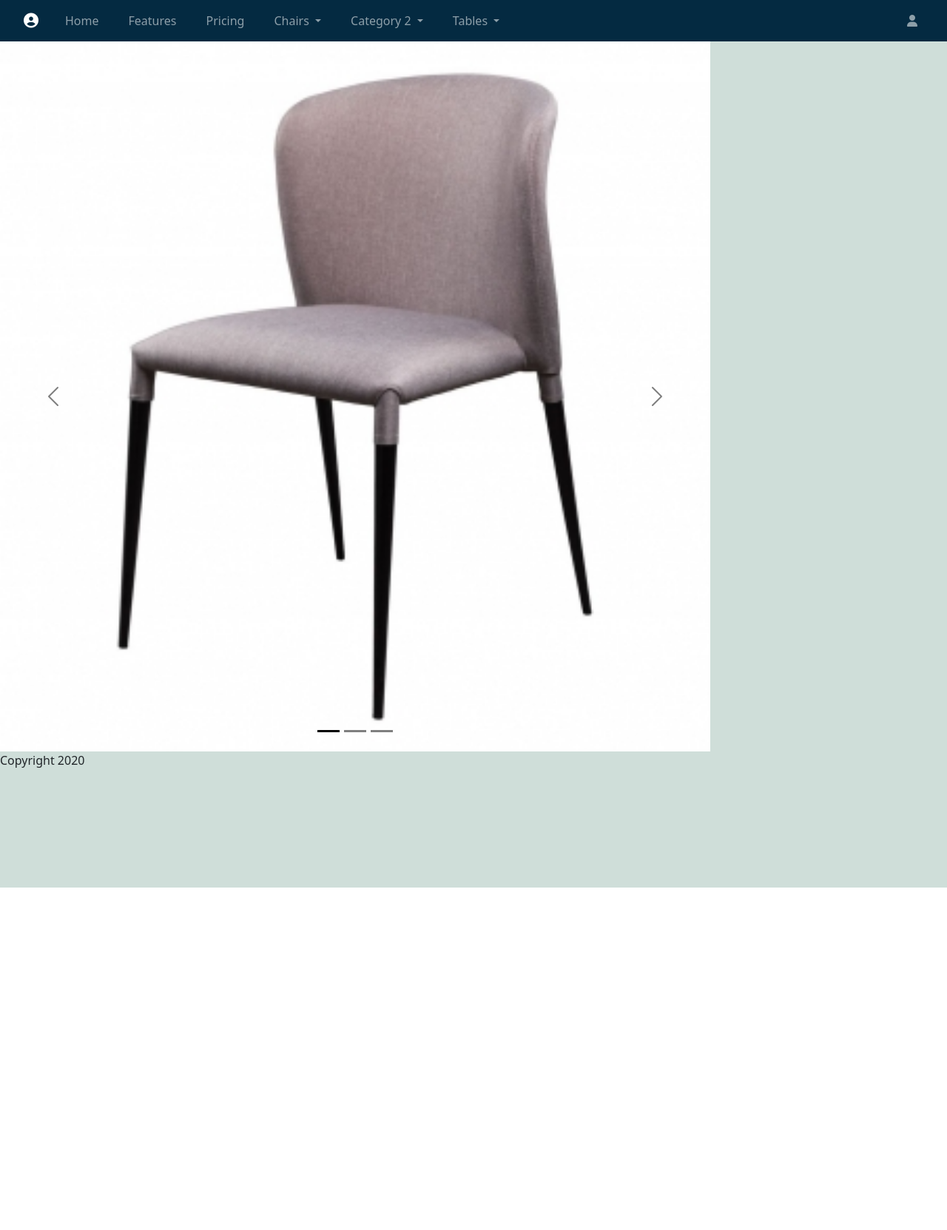
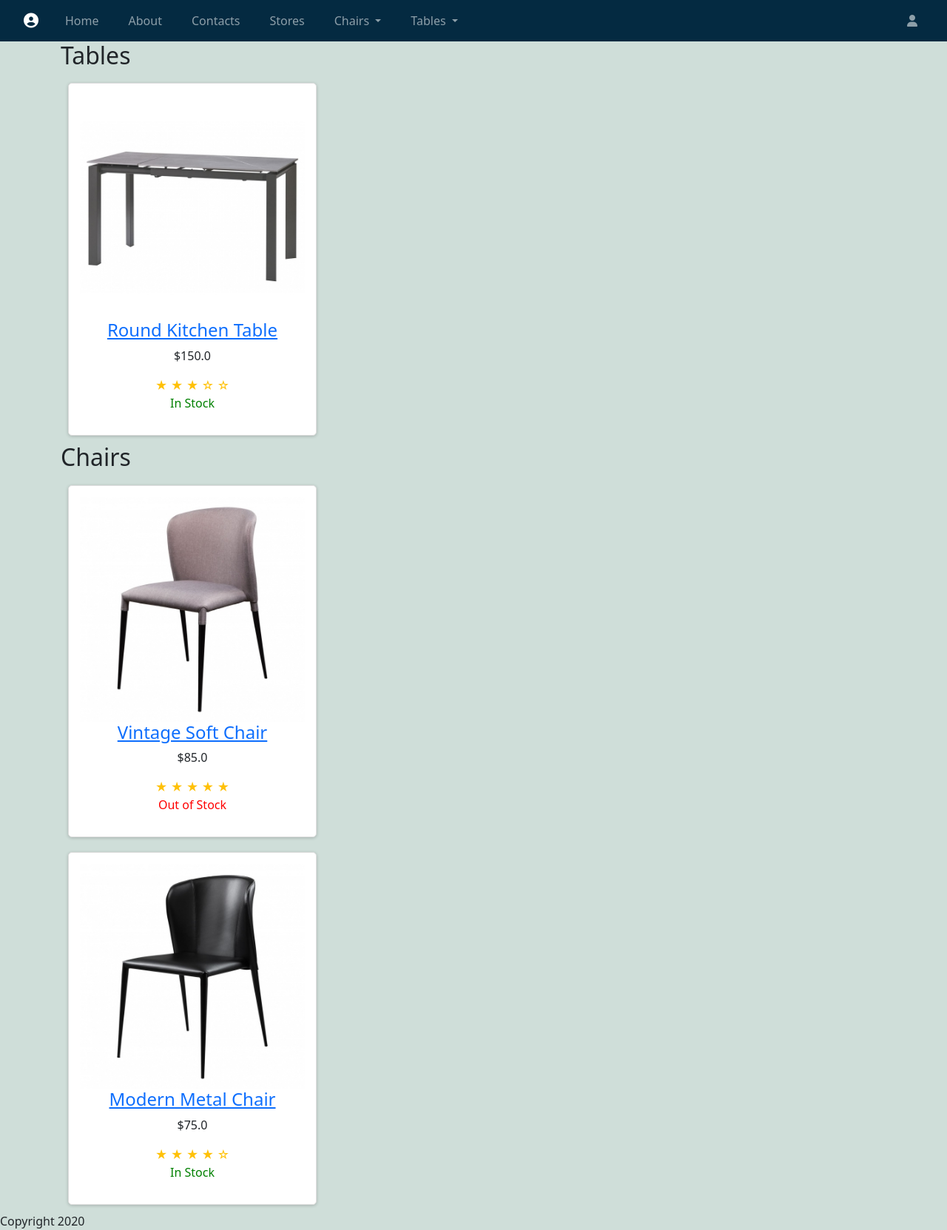
Before and after one commit to endynator/Furniture_Store, a Flask app: page / in a window 1280 px wide. Shown: the whole page at 74% size. Before the commit the page ends 1200 px from the top, so only its background shows below. Run offline with Flask 3, Linux system fonts and the light colour scheme; some libraries are stand-ins or nearby versions.

Commit message:
Task: Final Commit

```diff
--- a/app.py
+++ b/app.py
@@ -1,24 +1,45 @@
 from flask import Flask, send_file, render_template, redirect, url_for
+import os
+import json
 
 app = Flask(__name__)
 
+def load_json_data(base_dir):
+    data = {}
+    for category_dir in os.listdir(base_dir):
+        category, sub_category = category_dir.split('_')
+        category_data = data.setdefault(category, {}).setdefault(sub_category, {'items': []})
+
+        category_path = os.path.join(base_dir, category_dir)
+        for file_name in os.listdir(category_path):
+            if file_name.endswith('.json'):
+                file_path = os.path.join(category_path, file_name)
+                with open(file_path, 'r') as f:
+                    product_data = json.load(f)
+                    category_data['items'].append(product_data)
+
+    return data
+
 @app.route('/')
 def home():
-    return render_template('index.html', title='Main Page', dropdown_items=dropdown_items)
+    return render_template('index.html', title='Main Page',
+                           dropdown_items=dropdown_items,
+                           Items=Items,
+                           products_data=products_data)
 
-@app.route('/about')
-def about():
-    return render_template('about.html', title='About', dropdown_items=dropdown_items)
-
-@app.route('/authorise')
-def authorisation():
-    return render_template('authorisation-page.html', title='Enterance', dropdown_items=dropdown_items)
+@app.route('/<string:doc_name>')
+def about(doc_name: str):
+    return render_template('{}.html'.format(doc_name), title=doc_name,
+                           dropdown_items=dropdown_items,
+                           Items=Items)
 
 @app.route('/Item/<string:category>/<int:id>')
 def getItem(category: str, id: int):
     item_name = dropdown_items[category]['items'][id - 1]['name']
     title = f'{item_name}'
-    return render_template('index.html', title=title, dropdown_items=dropdown_items)
+    return render_template('index.html', title=title,
+                           dropdown_items=dropdown_items,
+                           Items=Items)
 
 if __name__ == '__main__':
   dropdown_items = {
@@ -32,13 +53,6 @@ if __name__ == '__main__':
             {'name': 'Kitchen Dining Chairs'}
         ]
     },
-    'Category 2': {
-        'items': [
-            {'name': 'Item 4'},
-            {'name': 'Item 5'},
-            {'name': 'Item 6'}
-        ]
-    },
     'Tables': {
         'items': [
             {'name': 'Kitchen Tables'},
@@ -47,7 +61,12 @@ if __name__ == '__main__':
         ]
     }
 }
-  for category, data in dropdown_items.items():
-    for i, item in enumerate(data['items'], start=1):
-        item['id'] = i
+  Items = {
+           ('Home', 'index'): True,
+           ('About', 'about'): True,
+           ('Contacts', 'contacts'): False,
+           ('Stores', 'stores'): False
+           }
+  base_dir = 'data'
+  products_data = load_json_data(base_dir)
   app.run(debug=True)
--- /dev/null
+++ b/data/Chairs_Metal/1.json
@@ -0,0 +1,7 @@
+{
+  "id": 1,
+  "name": "Modern Metal Chair",
+  "price": 75.00,
+  "rating": 4,
+  "in_stock": true
+}
--- /dev/null
+++ b/data/Chairs_Soft/1.json
@@ -0,0 +1,7 @@
+{
+  "id": 1,
+  "name": "Vintage Soft Chair",
+  "price": 85.00,
+  "rating": 5,
+  "in_stock": false
+}
--- /dev/null
+++ b/data/Tables_Kitchen/1.json
@@ -0,0 +1,7 @@
+{
+  "id": 1,
+  "name": "Round Kitchen Table",
+  "price": 150.00,
+  "rating": 3,
+  "in_stock": true
+}
--- a/static/css/main.css
+++ b/static/css/main.css
@@ -9,8 +9,3 @@
   box-shadow: 0 1px 4px rgba(0, 0, 0, .2);
   border-radius: 3px;
 }
-
-#carousel {
-  width: 75vw;
-
-}
--- a/static/css/navbar.css
+++ b/static/css/navbar.css
@@ -26,6 +26,11 @@
 .navbar-brand {
   margin-left: 1.25rem;
   margin-right: 1.25rem;
+}
+
+.dropdown-item.nav-link {
+  margin-left: auto;
+  margin-right: auto;
 }
 
 .nav-link {
@@ -98,7 +103,5 @@
 .pfp {
   margin-left: auto;
   margin-right: 5rem;
-  height: inherit;
   display: flex;
-
 }
--- a/templates/about.html
+++ b/templates/about.html
@@ -2,7 +2,6 @@
 
 {% block body %}
 <div class="main">
-  <img src="{{ url_for('static', filename='images/1.jpg') }}" alt="1" class="left default">
   <p>
     Lorem ipsum dolor sit, amet consectetur adipisicing elit.
     Obcaecati maiores culpa, neque necessitatibus nulla dicta
--- a/templates/base.html
+++ b/templates/base.html
@@ -1,10 +1,16 @@
+<!--
+  I'm using bootstrap to make my life less misarable
+-->
 <!Doctype html>
 <html lang="en">
   <head>
     <title>{{ title }}</title>
     <meta charset="UTF-8">
+    <meta name="viewport" content="width=device-width, initial-scale=1.0">
     <!--<link rel="stylesheet" type="text/css"
       href="{{ url_for('static', filename='css/main.css') }}">-->
+    <link rel="stylesheet" type="text/css"
+      href="{{ url_for('static', filename='css/main.css') }}">
     <link rel="stylesheet" type="text/css"
       href="{{ url_for('static', filename='css/bg.css') }}">
     <link rel="stylesheet" type="text/css"
@@ -29,15 +35,12 @@
         </button>
         <div class="collapse navbar-collapse" id="navbarNavDropdown">
           <ul class="navbar-nav">
+            {% for it, boolean in Items.items() %}
             <li class="nav-item">
-              <a class="nav-link active" aria-current="page" href="#">Home</a>
+              <a class="nav-link {% if boolean %}active{% endif %}"
+                aria-current="page" href="{{ it[1] }}">{{ it[0] }}</a>
             </li>
-            <li class="nav-item">
-              <a class="nav-link" href="#">Features</a>
-            </li>
-            <li class="nav-item">
-              <a class="nav-link" href="#">Pricing</a>
-            </li>
+            {% endfor %}
             {% for category, data in dropdown_items.items() %}
             <li class="nav-item dropdown">
               <a class="nav-link dropdown-toggle"
@@ -49,7 +52,7 @@
                 {% for item in data['items'] %}
                 <li>
                   <a class="dropdown-item nav-link"
-                    href="Item/{{ category }}/{{ item['name'] }}#{{ item['id'] }}">
+                    href="Item/{{ category }}/{{ item['name'].split()[0] }}/">
                     {{ item['name'] }}
                   </a>
                 </li>
--- /dev/null
+++ b/templates/elements.html
@@ -0,0 +1,57 @@
+<style>
+  .product-card {
+      border: 1px solid #ddd;
+      border-radius: 5px;
+      padding: 15px;
+      margin: 10px;
+      text-align: center;
+  }
+  .product-img {
+      max-width: 100%;
+      height: auto;
+  }
+  .rating {
+      color: #ffc107;
+  }
+  .stock-status.in-stock {
+      color: green;
+  }
+  .stock-status.out-of-stock {
+      color: red;
+  }
+</style>
+
+<div class="container">
+  {% for category, sub_categories in products_data.items() %}
+  <h2>{{ category }}</h2>
+  {% for sub_category, sub_data in sub_categories.items() %}
+  <div class="row">
+    {% for product in sub_data['items'] %}
+    <div class="col-md-4">
+      <div class="product-card main">
+        <img
+          src="../static/images/{{ category }}_{{ sub_category }}/{{ product.id }}.jpg"
+          alt="{{ product.name }}" class="product-img">
+        <h4 class="product-name">
+          <a href="Item/{{ category }}/{{ sub_category }}#{{ product.id }}" target="_blank">{{ product.name }}</a>
+        </h4>
+        <p class="product-price">${{ product.price }}</p>
+        <div class="rating">
+          {% for i in range(product.rating) %}
+          <span>&#9733;</span>
+          {% endfor %}
+          {% for i in range(5 - product.rating) %}
+          <span>&#9734;</span>
+          {% endfor %}
+        </div>
+        <p
+          class="stock-status {% if product.in_stock %}in-stock{% else %}out-of-stock{% endif %}">
+          {% if product.in_stock %}In Stock{% else %}Out of Stock{% endif %}
+        </p>
+      </div>
+    </div>
+    {% endfor %}
+  </div>
+  {% endfor %}
+  {% endfor %}
+</div>
--- a/templates/index.html
+++ b/templates/index.html
@@ -1,43 +1,11 @@
 {% extends 'base.html' %}
 
 {% block head %}
-<link rel="stylesheet" type="text/css"
-  href="{{ url_for('static', filename='css/main.css') }}">
 <title>Home</title>
 {% endblock %}
 
 {% block title %}Home{% endblock %}
 
 {% block body %}
-<div id="carousel" class="carousel carousel-dark slide" data-bs-ride="carousel">
-  <div class="carousel-indicators">
-    <button type="button" data-bs-target="#carousel" data-bs-slide-to="0" class="active" aria-current="true" aria-label="Slide 1"></button>
-    <button type="button" data-bs-target="#carousel" data-bs-slide-to="1" aria-label="Slide 2"></button>
-    <button type="button" data-bs-target="#carousel" data-bs-slide-to="2" aria-label="Slide 3"></button>
-  </div>
-  <div class="carousel-inner">
-    <div class="carousel-item active">
-      <img src="{{ url_for('static', filename='images/Chairs_soft/1.jpg') }}"
-        class="d-block w-100" alt="...">
-    </div>
-    <div class="carousel-item">
-      <img src="{{ url_for('static', filename='images/Tables_kitchen/1.jpg') }}"
-        class="d-block w-100" alt="...">
-    </div>
-    <div class="carousel-item">
-      <img src="{{ url_for('static', filename='images/Chairs_metal/1.jpg') }}"
-        class="d-block w-100" alt="...">
-    </div>
-  </div>
-  <button class="carousel-control-prev" type="button" data-bs-target="#carousel"
-    data-bs-slide="prev">
-    <span class="carousel-control-prev-icon" aria-hidden="true"></span>
-    <span class="visually-hidden">Previous</span>
-  </button>
-  <button class="carousel-control-next" type="button" data-bs-target="#carousel"
-    data-bs-slide="next">
-    <span class="carousel-control-next-icon" aria-hidden="true"></span>
-    <span class="visually-hidden">Next</span>
-  </button>
-</div>
+{% include 'elements.html' %}
 {% endblock %}
```
Also changed, not shown: templates/contacts.html (added, +7 -0 lines), templates/element.html (deleted, +0 -75 lines), static/images/1.jpg (deleted), static/images/profile.png (deleted).
